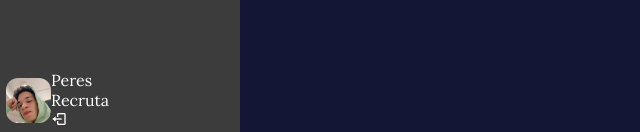
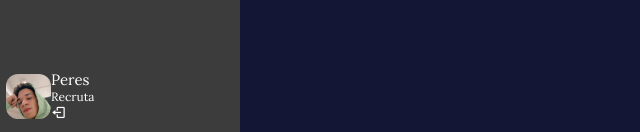
Before and after one commit to Lucax-Peres/Spoe-Application, a plain HTML site: page index.html in a window 1280 px wide. Shown: the part 665-797 px from the top of the page, 0-640 px from the left. Drawn offline with nearby package versions, Linux system fonts and the light colour scheme.

Commit message:
Update style.css

```diff
--- a/style.css
+++ b/style.css
@@ -61,7 +61,7 @@ margin-top: 20px;
   margin: 0 5px;
   list-style: none;
 }
-/* Serach Button */
+/* Search Button */
 .sidebar ul li .bx-search-alt-2{
   position: absolute;
   z-index: 99;
@@ -90,6 +90,7 @@ margin-top: 20px;
   text-align: center;
   color: black;
 }
+/* Profile Details and Image Ajust */
 .sidebar .profile_content{
   position: absolute;
   color: #fff;
@@ -104,6 +105,7 @@ margin-top: 20px;
 .profile_content .profile .profile_details{
   display: flex;
   align-items: center;
+
 }
 .profile .profile_details img{
   height: 45px;
@@ -111,3 +113,14 @@ margin-top: 20px;
   object-fit: cover;
   border-radius: 12px;
 }
+.profile .profile_details .name_job{
+  margin-right: 10px;
+}
+
+.profile .profile_details .name{
+  font-size: 15px;
+  font-weight: 400;
+}
+.profile .profile_details .job{
+  font-size: 12px;
+}
```
